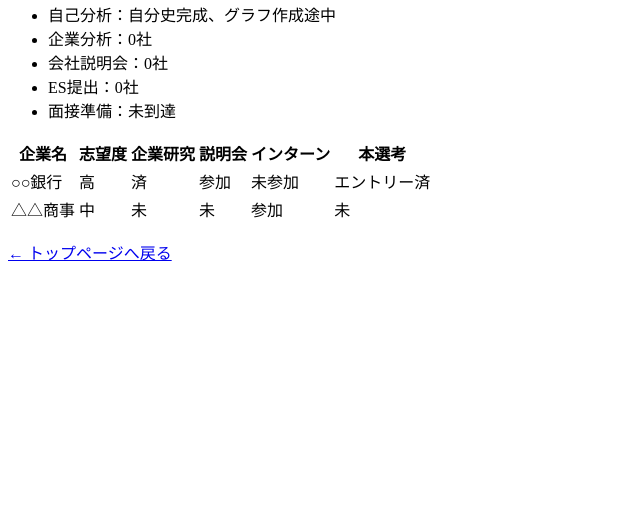
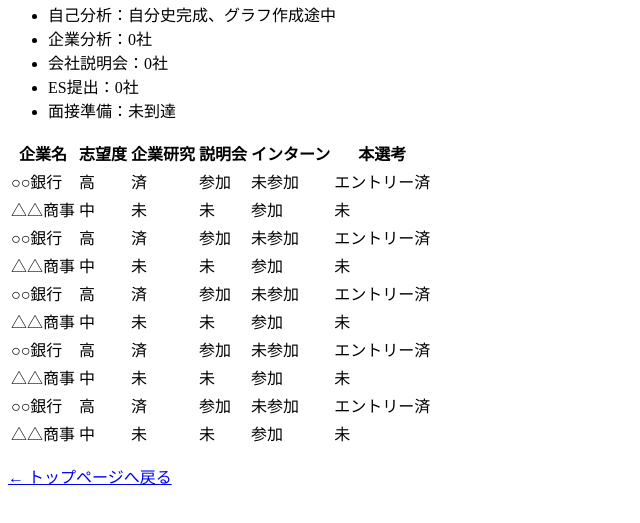
Before and after one commit to KaiNU2327/hajimemasite-kainu2327.github.io-trial, a plain HTML site: page progress.html in a window 1280 px wide. Shown: the part 87-610 px from the top of the page, without its empty margins (0-640 px from the left). Drawn offline with Linux system fonts and the light colour scheme.

Commit message:
Update progress.html

```diff
--- a/progress.html
+++ b/progress.html
@@ -41,7 +41,67 @@
         <td>参加</td>
         <td>未</td>
       </tr>
-      <!-- ここに残り18社分を追加 -->
+      <tr>
+        <td>○○銀行</td>
+        <td>高</td>
+        <td>済</td>
+        <td>参加</td>
+        <td>未参加</td>
+        <td>エントリー済</td>
+      </tr>
+      <tr>
+        <td>△△商事</td>
+        <td>中</td>
+        <td>未</td>
+        <td>未</td>
+        <td>参加</td>
+        <td>未</td>
+      </tr> <tr>
+        <td>○○銀行</td>
+        <td>高</td>
+        <td>済</td>
+        <td>参加</td>
+        <td>未参加</td>
+        <td>エントリー済</td>
+      </tr>
+      <tr>
+        <td>△△商事</td>
+        <td>中</td>
+        <td>未</td>
+        <td>未</td>
+        <td>参加</td>
+        <td>未</td>
+      </tr> <tr>
+        <td>○○銀行</td>
+        <td>高</td>
+        <td>済</td>
+        <td>参加</td>
+        <td>未参加</td>
+        <td>エントリー済</td>
+      </tr>
+      <tr>
+        <td>△△商事</td>
+        <td>中</td>
+        <td>未</td>
+        <td>未</td>
+        <td>参加</td>
+        <td>未</td>
+      </tr> <tr>
+        <td>○○銀行</td>
+        <td>高</td>
+        <td>済</td>
+        <td>参加</td>
+        <td>未参加</td>
+        <td>エントリー済</td>
+      </tr>
+      <tr>
+        <td>△△商事</td>
+        <td>中</td>
+        <td>未</td>
+        <td>未</td>
+        <td>参加</td>
+        <td>未</td>
+      </tr>
     </tbody>
   </table>
 
```
